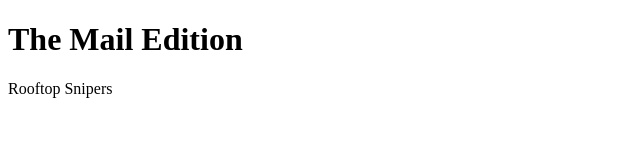
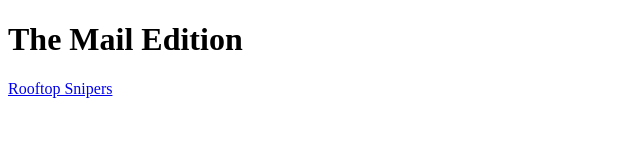
Before and after one commit to antibully/themailedition, a plain HTML site: page index.html in a window 1280 px wide. Shown: the whole page, without its empty margins (0-640 px from the left). Drawn offline with Linux system fonts and the light colour scheme.

Commit message:
Update index.html

```diff
--- a/index.html
+++ b/index.html
@@ -5,6 +5,6 @@
   </head>
   <body>
     <h1>The Mail Edition</h1>
-    <a src="https://professionalnoob2302.github.io/rooftop-snipers/index.html">Rooftop Snipers</a>
+    <a href="https://professionalnoob2302.github.io/rooftop-snipers/index.html">Rooftop Snipers</a>
   </body>
 </html>
```
